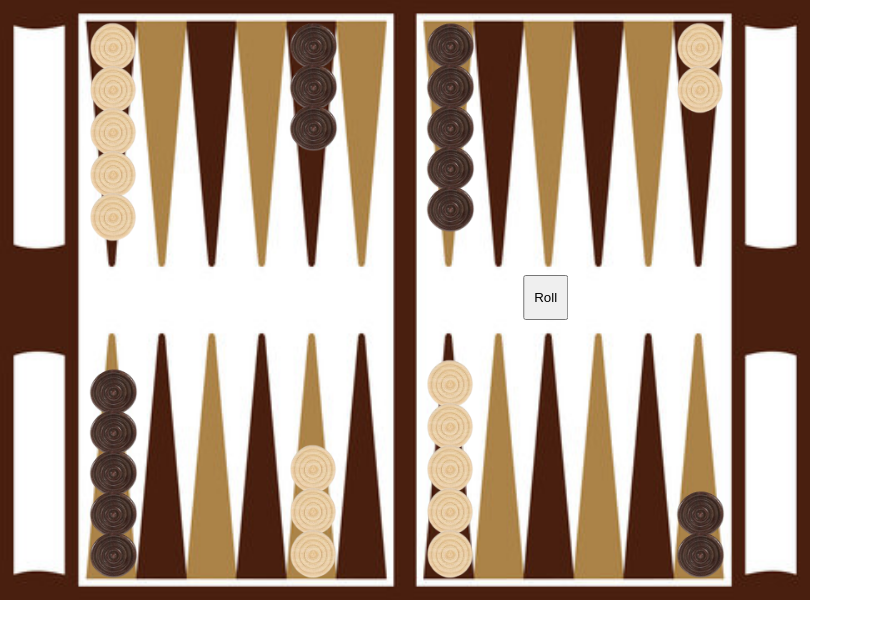
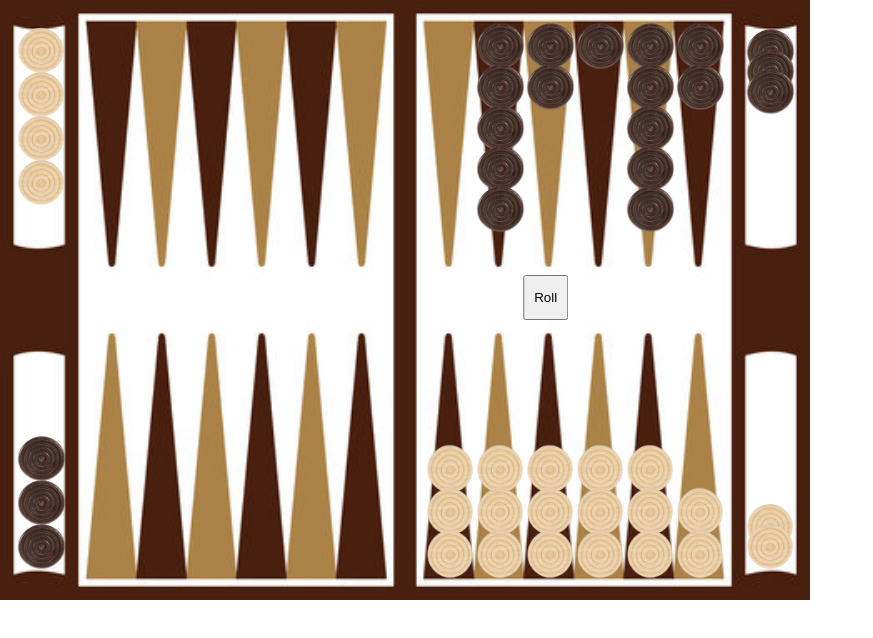
Before and after one commit to lukalicheli/backgammon, a React (Create React App) app in the folder backgammon/: page / in a window 1280 px wide. Shown: the top 638 px of the page, without its empty margins (0-873 px from the left). Built offline with nearby package versions, Linux system fonts and the light colour scheme.

Commit message:
Got the discard piles looking right. Added the necessary states and components for it

```diff
--- a/backgammon/src/App.js
+++ b/backgammon/src/App.js
@@ -6,6 +6,7 @@ import { diceImages } from "./assets/dice-data/DiceImages";
 import Dice from "./components/dice/Dice";
 import KilledPieces from "./components/piles/KilledPieces";
 import styled from "styled-components";
+import DiscardPile from "./components/piles/DiscardPile";
 
 function App() {
   const [pieceIndex, setPieceIndex] = useState(null);
@@ -15,28 +16,54 @@ function App() {
   const [possibleMoves, setPossibleMoves] = useState([]);
   const [turn, setTurn] = useState(0);
   const [clicked, setClicked] = useState(false);
-  const [killPileOne, setKillPileOne] = useState(0);
-  const [killPileTwo, setKillPileTwo] = useState(0);
+  const [killPileOne, setKillPileOne] = useState(4);
+  const [killPileTwo, setKillPileTwo] = useState(3);
+  const [discardPileOne, setDiscardPileOne] = useState(3);
+  const [discardPileTwo, setDiscardPileTwo] = useState(2);
   const [revived, setRevived] = useState(null);
   const [backgammon, setBackgammon] = useState([
     // value = [how many pieces in each slot, 0=white piece 1=brown piece, position on board starting from 0 like an array count]
-    // [0, -1, 0],
+    [2, 1, 0],
+    [5, 1, 1],
+    [1, 1, 2],
+    [2, 1, 3],
+    [5, 1, 4],
+    [0, -1, 5],
+    [0, -1, 6],
+    [0, -1, 7],
+    [0, -1, 8],
+    [0, -1, 9],
+    [0, -1, 10],
+    [0, -1, 11],
+    [0, -1, 12],
+    [0, -1, 13],
+    [0, -1, 14],
+    [0, -1, 15],
+    [0, -1, 16],
+    [0, -1, 17],
+    [3, 0, 18, 6],
+    [3, 0, 19, 5],
+    [3, 0, 20, 4],
+    [3, 0, 21, 3],
+    [3, 0, 22, 2],
+    [2, 0, 23, 1],
+    // [2, 0, 0],
     // [0, -1, 1],
     // [0, -1, 2],
     // [0, -1, 3],
     // [0, -1, 4],
-    // [0, 1, 5],
+    // [5, 1, 5],
     // [0, -1, 6],
-    // [0, 1, 7],
+    // [3, 1, 7],
     // [0, -1, 8],
     // [0, -1, 9],
     // [0, -1, 10],
-    // [0, -1, 11],
-    // [0, 1, 12],
+    // [5, 0, 11],
+    // [5, 1, 12],
     // [0, -1, 13],
     // [0, -1, 14],
     // [0, -1, 15],
-    // [0, -1, 16],
+    // [3, 0, 16],
     // [0, -1, 17],
     // [5, 0, 18, 6],
     // [0, -1, 19, 5],
@@ -44,30 +71,6 @@ function App() {
     // [0, -1, 21, 3],
     // [0, -1, 22, 2],
     // [2, 1, 23, 1],
-    [2, 0, 0],
-    [0, -1, 1],
-    [0, -1, 2],
-    [0, -1, 3],
-    [0, -1, 4],
-    [5, 1, 5],
-    [0, -1, 6],
-    [3, 1, 7],
-    [0, -1, 8],
-    [0, -1, 9],
-    [0, -1, 10],
-    [5, 0, 11],
-    [5, 1, 12],
-    [0, -1, 13],
-    [0, -1, 14],
-    [0, -1, 15],
-    [3, 0, 16],
-    [0, -1, 17],
-    [5, 0, 18, 6],
-    [0, -1, 19, 5],
-    [0, -1, 20, 4],
-    [0, -1, 21, 3],
-    [0, -1, 22, 2],
-    [2, 1, 23, 1],
   ]);
 
   // Checks if the move is valid.
@@ -114,7 +117,6 @@ function App() {
       //for player 1
       for (let i = 0; i < 18; i++) {
         if (backgammonBoard[i][1] !== 0) {
-          console.log(true);
         } else {
           return false;
         }
@@ -122,7 +124,6 @@ function App() {
     } else if (turn === 1) {
       for (let i = 6; i < 23; i++) {
         if (backgammonBoard[i][1] !== 1) {
-          console.log(true);
         } else {
           return false;
         }
@@ -144,7 +145,7 @@ function App() {
       } else if (turn === 0 && checkMove(value) && clicked && value[1] !== 1) {
         const newSet = value[0] + 1;
         const oldSet = pieceIndex[0] - 1;
-        const newSubarray = [newSet, pieceIndex[1], value[2]];
+        const newSubarray = [newSet, pieceIndex[1], value[2], value[3]];
         const newSubarray2 = [
           oldSet,
           oldSet === 0 ? -1 : pieceIndex[1],
@@ -172,7 +173,7 @@ function App() {
         setKillPileTwo(newKillPile);
         const newSet = value[0];
         const oldSet = pieceIndex[0] - 1;
-        const newSubarray = [newSet, pieceIndex[1], value[2]];
+        const newSubarray = [newSet, pieceIndex[1], value[2], value[3]];
         const newSubarray2 = [
           oldSet,
           oldSet === 0 ? -1 : pieceIndex[1],
@@ -203,6 +204,19 @@ function App() {
       verifyLastPieces() !== false
     ) {
       //When you roll a dice and the values it has are the values you can discard
+      const discardIndex = possibleMoves[0] - 1;
+      const discardIndex2 = possibleMoves[1] - 1;
+      const valueToRemove = value[3];
+
+      if (!clicked) {
+        setPieceIndex(value);
+        setClicked(true);
+      } else if (clicked) {
+        setClicked(false);
+
+        const difference = pieceIndex[3];
+        console.log(difference);
+      }
     }
 
     //If it's player 1's turn and there is a piece being revived
@@ -251,7 +265,7 @@ function App() {
       } else if (turn === 1 && checkMove(value) && clicked && value[1] !== 0) {
         const newSet = value[0] + 1;
         const oldSet = pieceIndex[0] - 1;
-        const newSubarray = [newSet, pieceIndex[1], value[2]];
+        const newSubarray = [newSet, pieceIndex[1], value[2], value[3]];
         const newSubarray2 = [
           oldSet,
           oldSet === 0 ? -1 : pieceIndex[1],
@@ -278,7 +292,7 @@ function App() {
         setKillPileOne(newKillPile);
         const newSet = value[0];
         const oldSet = pieceIndex[0] - 1;
-        const newSubarray = [newSet, pieceIndex[1], value[2]];
+        const newSubarray = [newSet, pieceIndex[1], value[2], value[3]];
         const newSubarray2 = [
           oldSet,
           oldSet === 0 ? -1 : pieceIndex[1],
@@ -421,6 +435,23 @@ function App() {
         clicked={clicked}
         handleClick={handleClick}
       ></KilledPieces>
+      <DiscardPile
+        backgammon={backgammon}
+        discardPileOne={discardPileOne}
+        setDiscardPileOne={setDiscardPileOne}
+        discardPileTwo={discardPileTwo}
+        setDiscardPileTwo={setDiscardPileTwo}
+        turn={turn}
+        setTurn={setTurn}
+        pieceIndex={pieceIndex}
+        setPieceIndex={setPieceIndex}
+        setClicked={setClicked}
+        possibleMoves={possibleMoves}
+        revived={revived}
+        setRevived={setRevived}
+        clicked={clicked}
+        handleClick={handleClick}
+      />
     </div>
   );
 }
--- /dev/null
+++ b/backgammon/src/components/piles/DiscardPile.js
@@ -0,0 +1,91 @@
+import React from "react";
+import white from "../../assets/piece-data/white-piece.png";
+import brown from "../../assets/piece-data/brown-piece.png";
+import styled from "styled-components";
+
+function DiscardPile({
+  discardPileOne,
+  discardPileTwo,
+  setDiscardPileOne,
+  setDiscardPileTwo,
+  revived,
+  setRevived,
+  clicked,
+  setClicked,
+  handleClick,
+  backgammon,
+}) {
+  const handleRevive = () => {
+    if (revived === true && !clicked) {
+      setClicked(true);
+      console.log("revived is true");
+    } else if (revived === 1) {
+      setClicked(true);
+      console.log("revived is 1");
+    } else {
+      console.log("revived is false");
+    }
+    if (revived === true && clicked) {
+      handleClick();
+    }
+  };
+
+  const discardedPieces = [];
+  const discardedPiecesTwo = [];
+
+  for (let i = 0; i < discardPileOne; i++) {
+    discardedPieces.push(
+      <PileOne
+        className="killed-piece brown"
+        src={brown}
+        key={i}
+        alt="gammon piece"
+        onClick={() => handleRevive(i)}
+      ></PileOne>
+    );
+  }
+
+  for (let i = 0; i < discardPileTwo; i++) {
+    discardedPiecesTwo.push(
+      <PileTwo
+        className="killed-piece white"
+        src={white}
+        key={i}
+        alt="gammon piece"
+        onClick={() => handleRevive(i)}
+      ></PileTwo>
+    );
+  }
+
+  return (
+    <Container className="discarded-pieces-container">
+      <div>{discardedPieces}</div>
+      <div>{discardedPiecesTwo}</div>
+    </Container>
+  );
+}
+
+const Container = styled.div`
+  display: flex;
+  position: absolute;
+  flex-direction: column;
+  justify-content: space-between;
+  top: 5%;
+  right: 0%;
+  width: 8%;
+  height: 90%;
+`;
+
+const PileOne = styled.img`
+  padding: 0px;
+  width: 50px;
+  height: 50px;
+  margin: -5px 0px -30px 0px;
+`;
+const PileTwo = styled.img`
+  width: 50px;
+  height: 50px;
+  margin: -30px 0px -5px 0px;
+`;
+
+export default DiscardPile;
```
